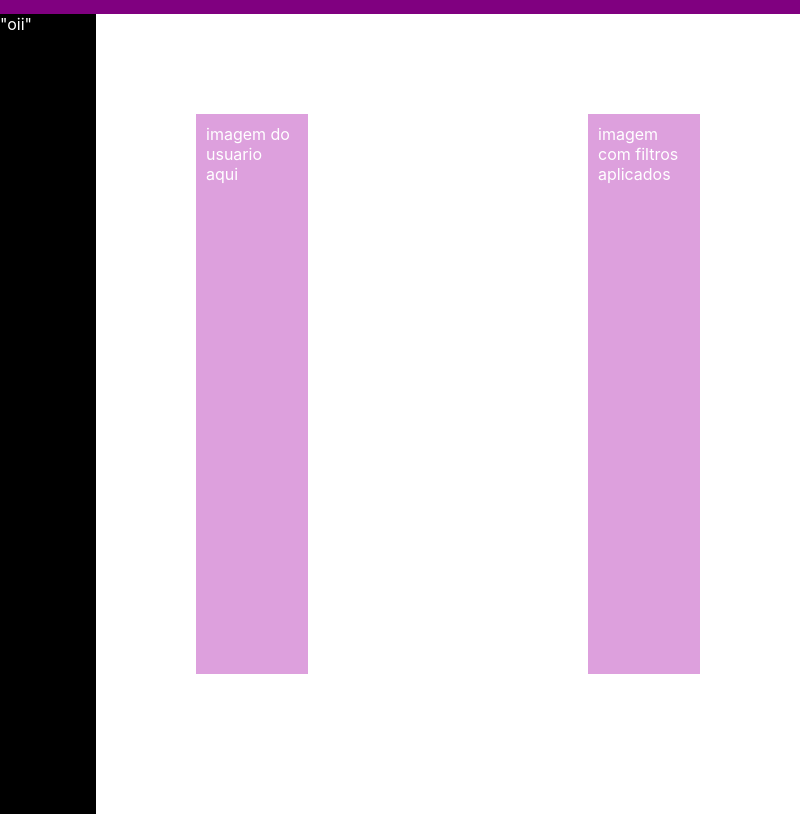
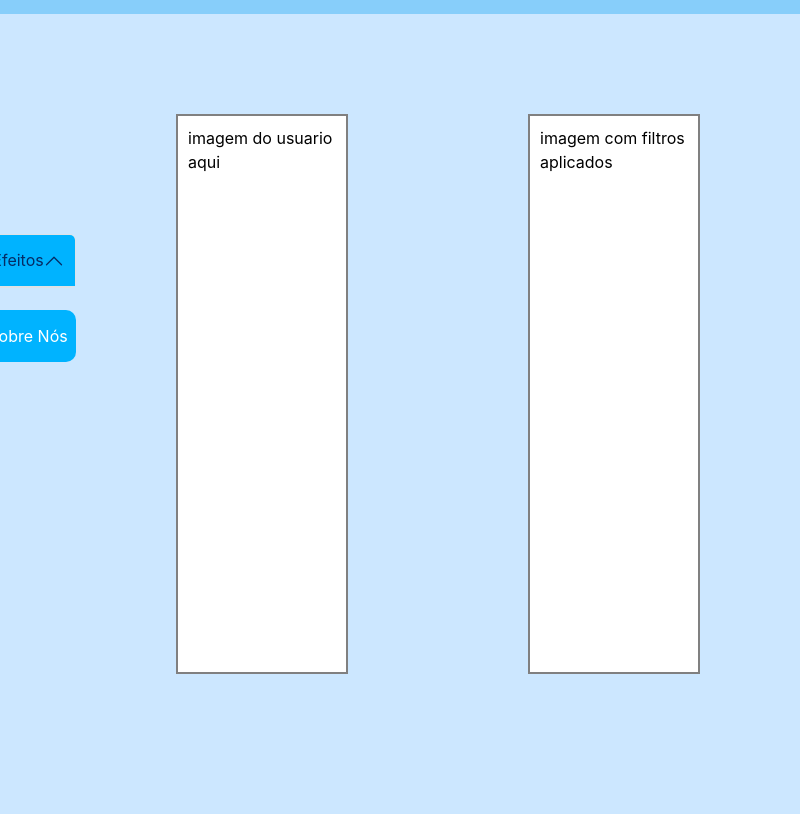
Before and after one commit to Pedroo-H/Pejumi, an Electron app: page src/views/index.html in a window 800 px wide. Shown: the part 86-900 px from the top of the page. Drawn offline with nearby package versions, Linux system fonts and the light colour scheme; no server answers.

Commit message:
continuando o front ...

```diff
--- a/src/styles/index.css
+++ b/src/styles/index.css
@@ -12,11 +12,12 @@ body {
   max-height: 100%;
   padding: 0;
   overflow: hidden;
+  background-color: #cce7ff;
 }
 
 #cabeçalho{
 
-  background-color: purple;
+  background-color: lightskyblue;
   width: 100%;
   height: 100px;
   margin: 0;
@@ -26,39 +27,88 @@ body {
   align-items: center;
   justify-content: center;
 }
-.container{
+.container-fluid{
+  padding: 0;
   display: flex;
+  margin-left: 0;
 
 }
 
 #pagina{
   display: flex;
-
   justify-content: space-between;
-  gap: 180px;
+  gap: 80px;
   margin: 50px;
   flex:1;
+  overflow-x: auto;
 
 }
 #menuEsq {
+
   color: white;
-  background-color: black;
+
   width: 12%;
   height: 100vh;
   margin: 0;
-  padding: 0;
+  margin-left: -20px;
+  padding-top: 220px;
+  flex-direction: column;
+  display: flex;
+
 }
 
 #imgEnviada, #imgAlterada {
 
-  color: white;
-  background-color: plum;
+  color: black;
+  background-color: white;
+  border: 2px solid grey;
   padding: 10px;
   box-sizing: border-box;
   width: calc(50% - 5px);
   height: 70vh;
   margin: 50px;
 
+}
+#accordionEfeitos {
+  margin-bottom: 2px;
+  width: 100%;
+  padding-bottom: 20px;
+  text-align: center;
+}
+#accordionButtonEfeitos{
+  display: flex;
+  align-items: center;
+  justify-content: center;
+  background-color: #00b3ff;
+  width: 100%;
+}
+
+
+.accordion-body {
+  display: flex;
+  align-items: center;
+  justify-content: center;
+  background-color: #00b3ff;
 
 
 }
+
+.btn-primary {
+  background-color: green;
+  width: 100%;
+  padding: 10px;
+  margin: 10px;
+  border: none;
+  border-radius: 10px;
+}
+
+#sobreNos {
+  display: flex;
+  padding: 6px;
+  margin: 0px ;
+  max-width: 100%;
+  height: 52px;
+  background-color: #00b3ff;
+  align-items: center;
+  justify-content: center;
+}
--- a/src/views/index.html
+++ b/src/views/index.html
@@ -2,7 +2,9 @@
 <html>
   <head>
     <meta charset="UTF-8" />
+    <meta name="viewport" content="width=device-width, initial-scale=1.0">
     <title>Editor de imagens</title>
+    <link href="https://cdn.jsdelivr.net/npm/bootstrap@5.3.0/dist/css/bootstrap.min.css" rel="stylesheet">
     <link rel="stylesheet" href="../styles/index.css" />
   </head>
   <header>
@@ -11,11 +13,36 @@
     </div>
   </header>
 
-  <div class="container">
+  <div class="container-fluid">
+    <div id = "menuEsq">
 
-    <div id = "menuEsq">
-      <p> "oii" </p>
+      <div class="accordion" id="accordionEfeitos">
+        <div class="accordion-item">
+          <h2 class="accordion-header" >
+            <button class="accordion-button" id = "accordionButtonEfeitos" type="button" data-bs-toggle="collapse" data-bs-target="#collapseOne" aria-expanded="true" aria-controls="collapseOne">
+              Efeitos
+            </button>
+          </h2>
+          <div id="collapseOne" class="accordion-collapse collapse" data-bs-parent="#accordionExample">
+            <div class="accordion-body">
+              <div class="btn-group-vertical" role="group" aria-label="Vertical button group">
+                <button type="button" class="btn btn-primary">Passa Alta I</button>
+                <button type="button" class="btn btn-primary">Passa Alta II</button>
+                <button type="button" class="btn btn-primary">Passa Baixa I</button>
+                <button type="button" class="btn btn-primary">Passa Baixa II</button>
+              </div>
+            </div>
+          </div>
+        </div>
+      </div>
+
+      <button id = "sobreNos" type="button" class="btn btn-primary">Sobre Nós</button>
     </div>
+
+
+
+
+
 
     <div id = "pagina">
       <div id = "imgEnviada">
@@ -26,8 +53,9 @@
         <p> imagem com filtros aplicados </p>
       </div>
     </div>
+  </div>
 
-  </div>
+
 
 
 
@@ -36,5 +64,6 @@
 
 
   </body>
-<script src = "../scripts/index.js"></script>
+  <script src = "../scripts/index.js"></script>
+  <script src="https://cdn.jsdelivr.net/npm/bootstrap@5.3.0/dist/js/bootstrap.bundle.min.js"></script>
 </html>
```
